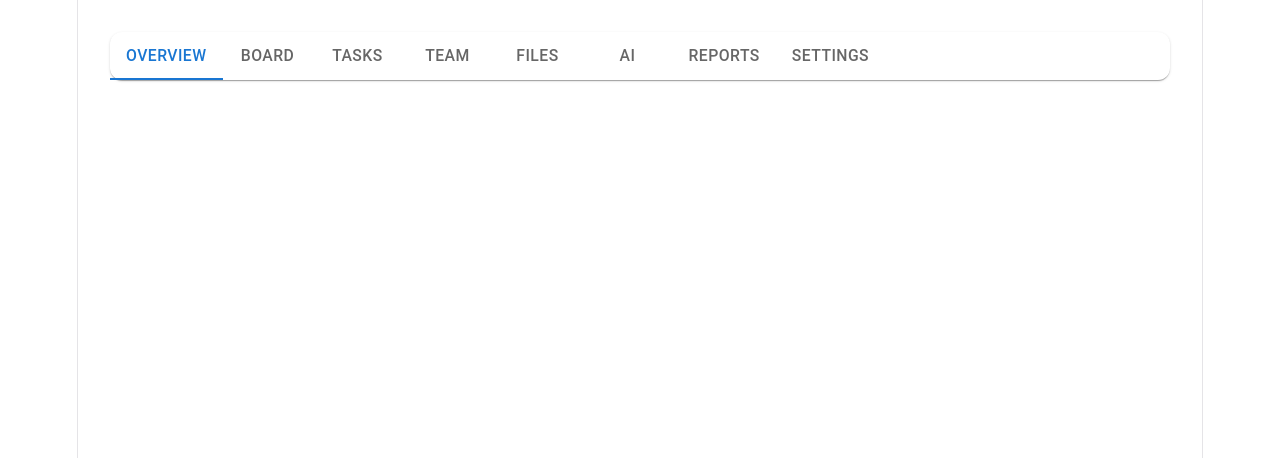
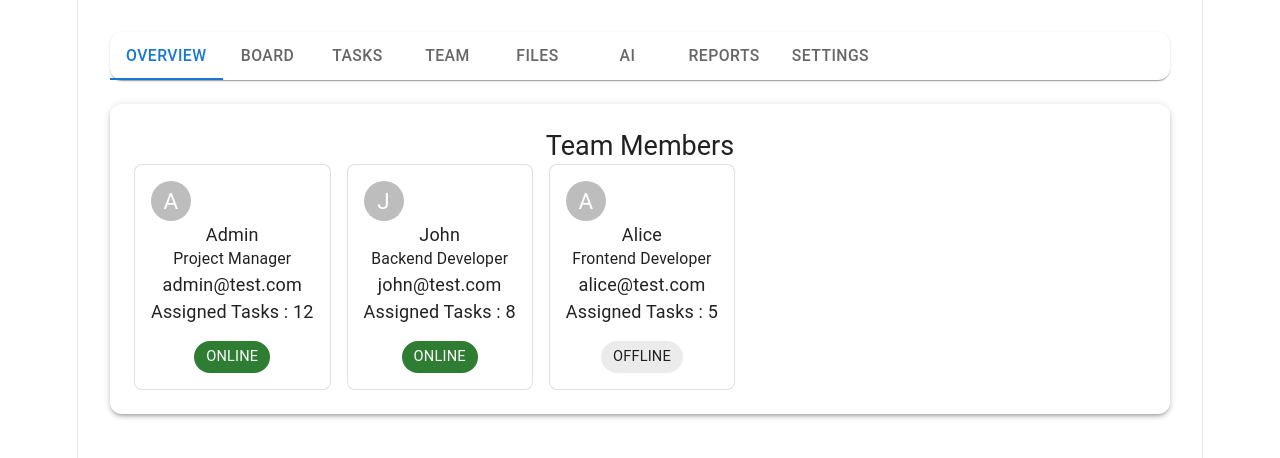
Before and after one commit to saivishwakjadala90/enterprise-project-platform, a React app in the folder frontend/: page /workspace/1 in a window 1280 px wide. Shown: the top 458 px of the page. Built offline with nearby package versions, Linux system fonts and the light colour scheme; no server answers; the HTML template or start-up script is replaced by a standard one.

Commit message:
Workspace UI

```diff
--- a/frontend/src/pages/Workspace.jsx
+++ b/frontend/src/pages/Workspace.jsx
@@ -49,6 +49,9 @@ export default function Workspace() {
             <WorkspaceStats workspace={workspace} />
 
             <WorkspaceOverview workspace={workspace} />
+            <WorkspaceOverview workspace={workspace} />
+
+            <WorkspaceMembers />
         </Box>
     );
 
```
